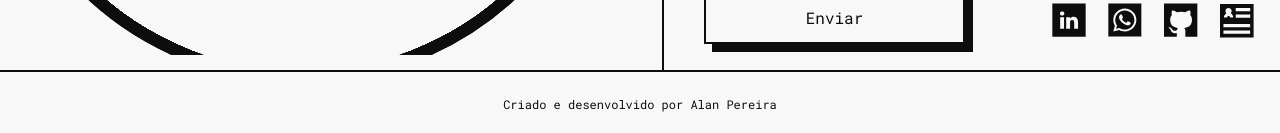
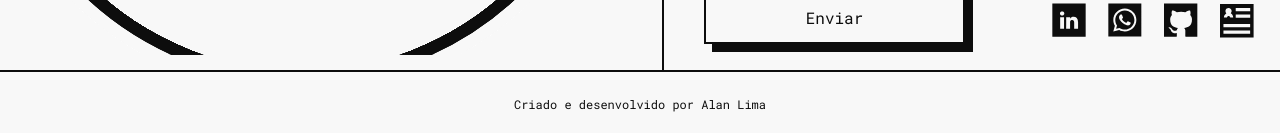
Before and after one commit to devalanlima/portfolio, a Vue app: page / in a window 1280 px wide. Shown: the part 2095-2228 px from the top of the page. Built offline with nearby package versions, Linux system fonts and the light colour scheme; a web font is replaced by a local one.

Commit message:
refactor / change text content and add link to portfolio

```diff
--- a/src/components/MainFooter.vue
+++ b/src/components/MainFooter.vue
@@ -1,3 +1,3 @@
 <template>
-    <p class="font-roboto text-xs border-t-2 border-preto py-6 text-center dark:border-branco bg-branco dark:bg-preto">Criado e desenvolvido por Alan Pereira</p>
+    <p class="font-roboto text-xs border-t-2 border-preto py-6 text-center dark:border-branco bg-branco dark:bg-preto">Criado e desenvolvido por <a href="https://devalanlima.github.io/portfolio/">Alan Lima</a></p>
 </template>
```
